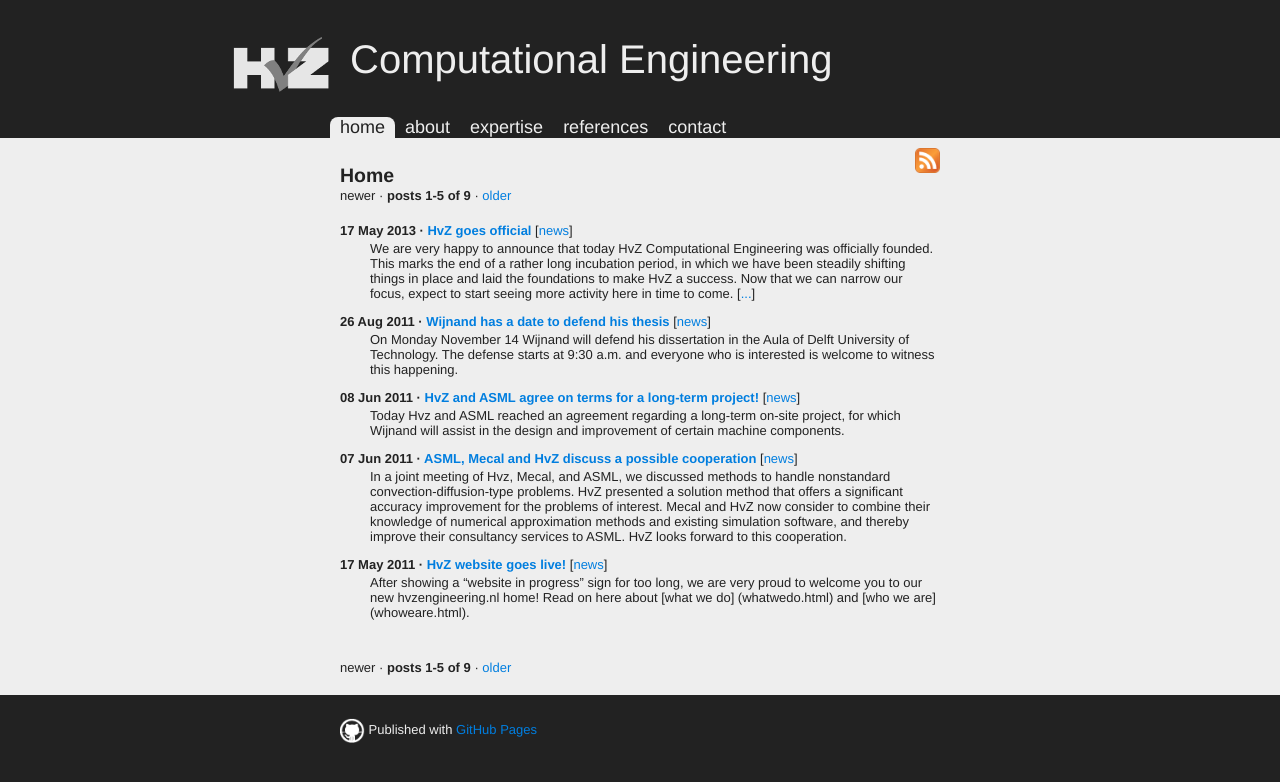
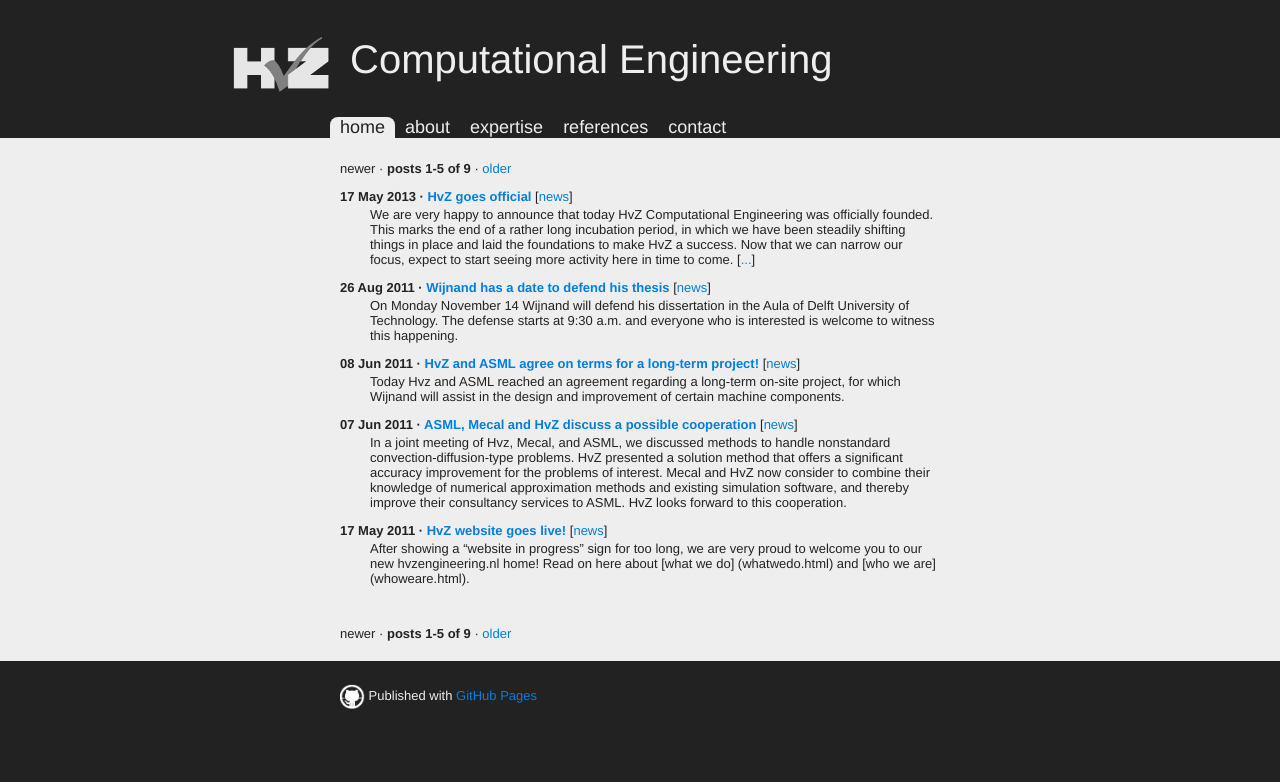
Before and after one commit to wijnandhoitinga/hvzengineering.github.io, a Jekyll site: the page built from index.html, in a window 1280 px wide. Shown: the top 782 px of the page. Built offline with Jekyll 4.4.1, drawn with Linux system fonts in a browser that asks for light colours; Markdown is read by kramdown in place of the engine named in the settings; the list of posts is cut into pages by our own code.

Commit message:
remove heading from default template

```diff
--- a/_layouts/default.html
+++ b/_layouts/default.html
@@ -17,10 +17,6 @@ layout: body
 <div class="lightbg">
 
 <section>
-  {% if page.icon %}
-    <a href="{{ page.icon.href }}"><img src="{{ page.icon.src }}" class="icon floatright"></img></a>
-  {% endif %}
-  <h2>{{ page.title }}</h2>
   {{ content }}
 </section>
 
```
